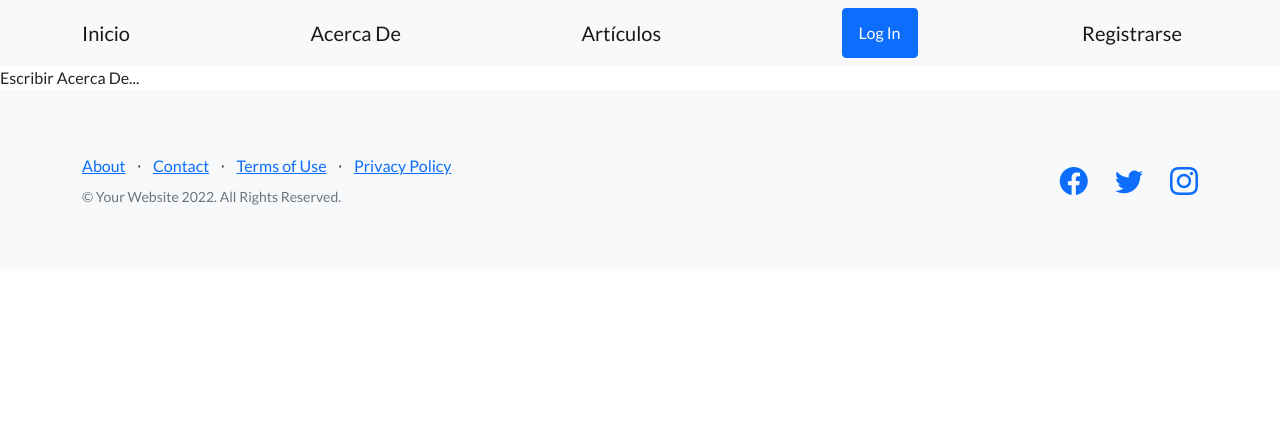
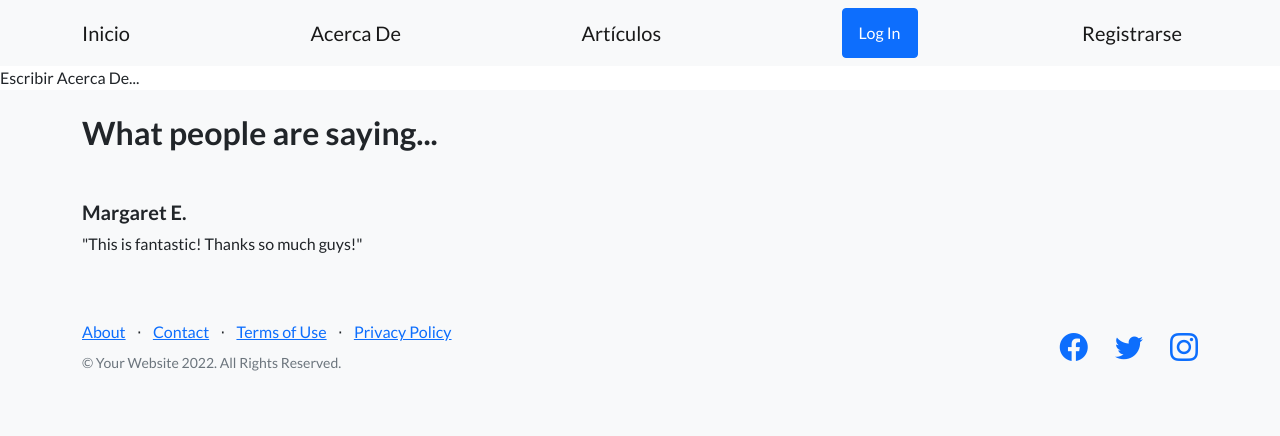
Before and after one commit to faristi/EntregaFinal, a Django app: page /about in a window 1280 px wide. Shown: the top 436 px of the page. Run offline with Django 4.2, Linux system fonts and the light colour scheme; some libraries are stand-ins or nearby versions.

Commit message:
Primer Entrega

```diff
--- a/Entrega1_MontesdeOca/Blog/templates/Blog/encabezado.html
+++ b/Entrega1_MontesdeOca/Blog/templates/Blog/encabezado.html
@@ -47,6 +47,24 @@
         {% endblock %}
 
 
+
+        <!-- Testimonials-->
+        <section class="text-left bg-light">
+            <div class="container">
+                <br>
+                <h2 class="mb-5">What people are saying...</h2>
+                <div class="row">
+                    <div class="col-lg-4">
+                        <div class="testimonial-item mx-auto mb-5 mb-lg-0">
+                            <h5>Margaret E.</h5>
+                            <p class="font-weight-light mb-0">"This is fantastic! Thanks so much guys!"</p>
+                        </div>
+                    </div>
+
+                </div>
+            </div>
+        </section>
+
         <!-- Footer-->
         <footer class="footer bg-light">
             <div class="container">
--- a/Entrega1_MontesdeOca/Mensajes/models.py
+++ b/Entrega1_MontesdeOca/Mensajes/models.py
@@ -1,8 +1,10 @@
 from django.db import models
+from django.contrib.auth.models import User
 
 # Create your models here.
 
 class Mensaje(models.Model):
 
-    nombre=models.CharField(max_length=40)
+    remitente=models.CharField(max_length=40)
+    destinatario=models.ForeignKey(User, on_delete=models.CASCADE)
     camada=models.IntegerField()
```
Also changed, not shown: README.md.
